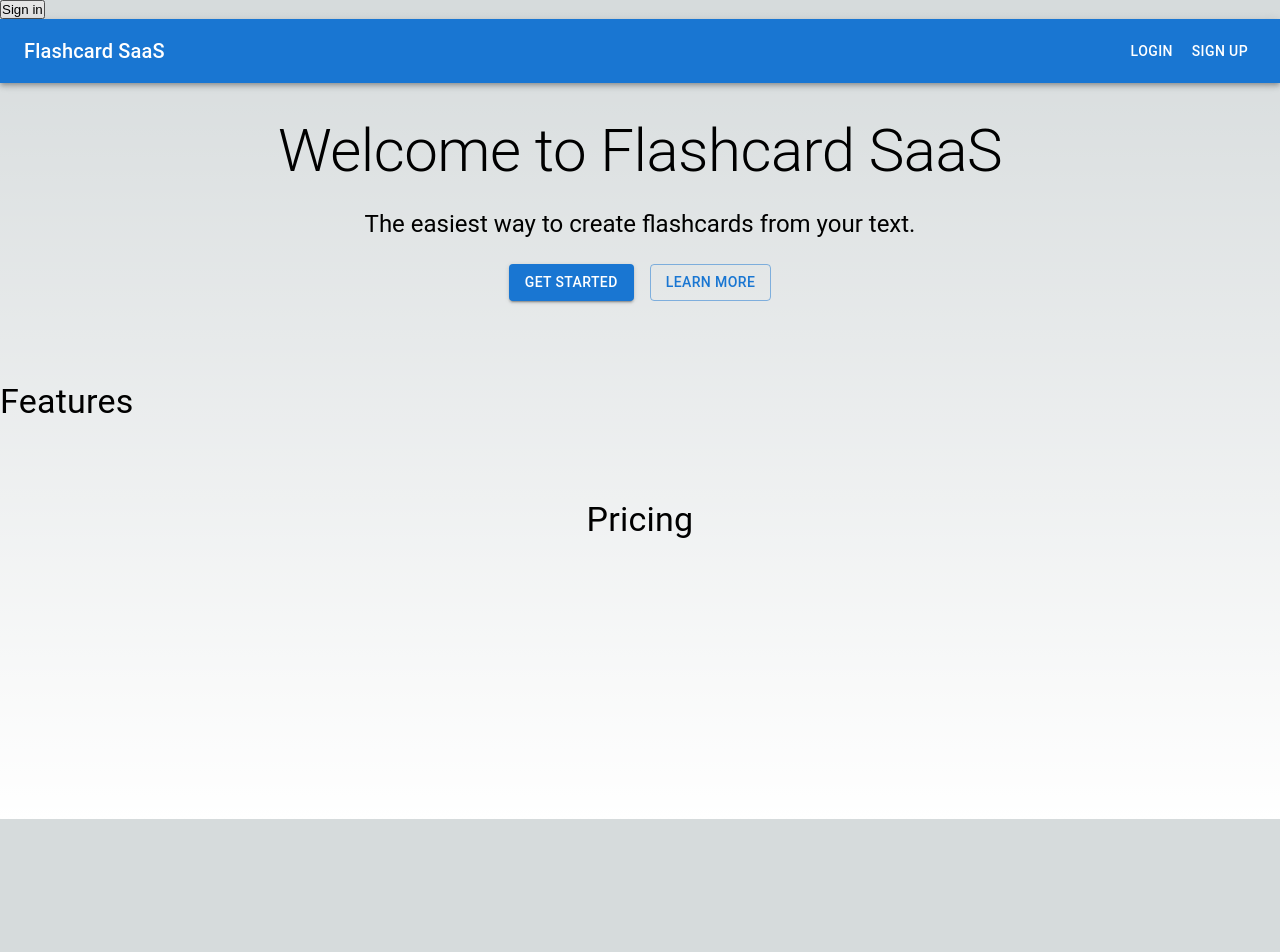
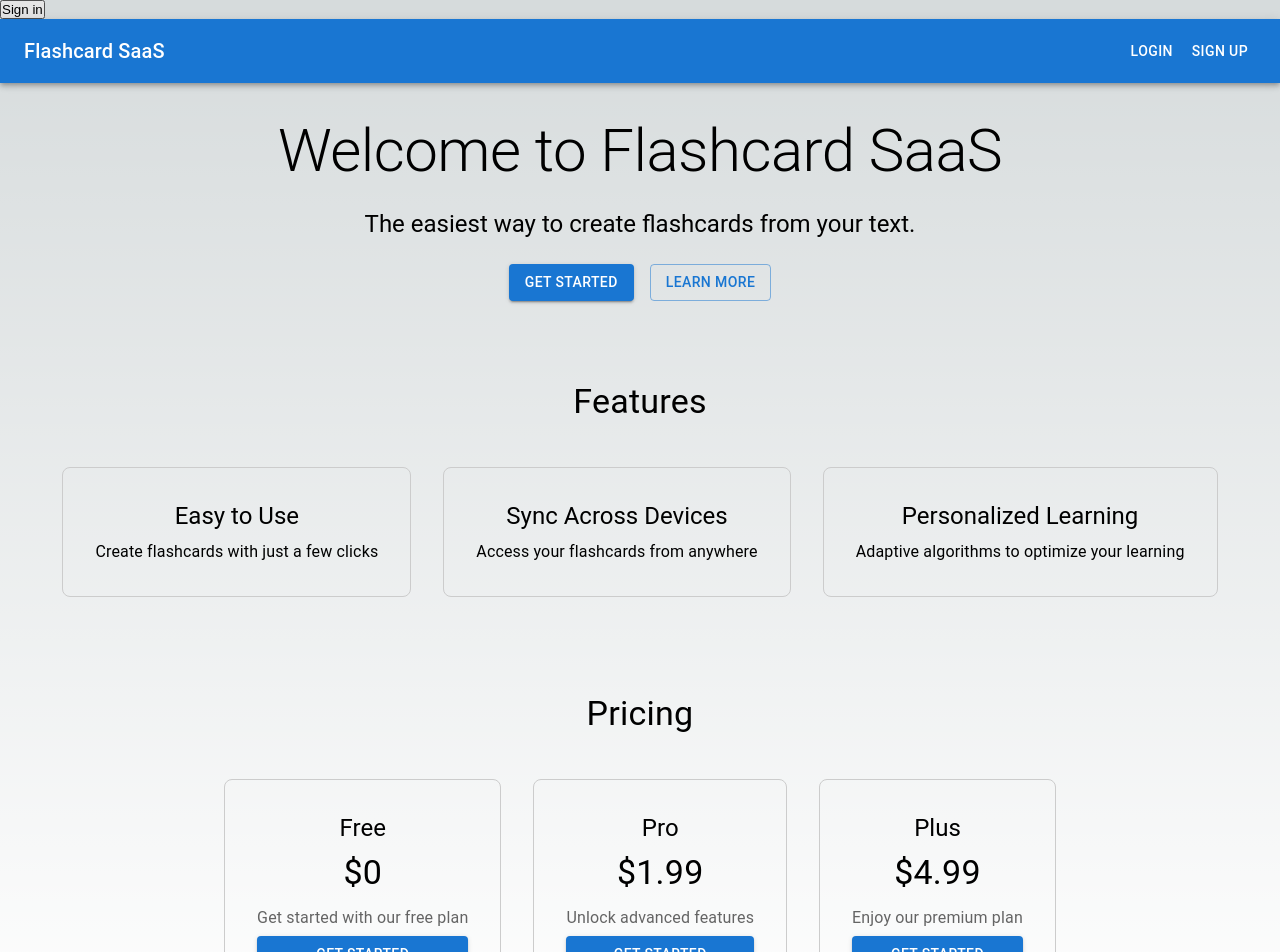
Before and after one commit to yashc73080/AI-Flashcards, a Next.js app in the folder flashcard-saas/: page / in a window 1280 px wide. Shown: the top 952 px of the page. Before the commit the page ends 819 px from the top, so only its background shows below. Built offline with nearby package versions, Linux system fonts and the light colour scheme; no server answers.

Commit message:
Added features and pricing info

```diff
--- /dev/null
+++ b/flashcard-saas/app/landingpage/featureitem.js
@@ -0,0 +1,27 @@
+import { Box, Typography } from '@mui/material';
+
+const FeatureItem = ({ icon, title, description }) => {
+  return (
+    <Box
+      sx={{
+        p: 4,
+        borderRadius: 2,
+        border: '1px solid #ccc',
+        transition: 'all 0.3s',
+        '&:hover': {
+          backgroundColor: '#4d5ec1',
+        },
+      }}
+    >
+      {icon}
+      <Typography variant="h5" gutterBottom>
+        {title}
+      </Typography>
+      <Typography variant="body1">
+        {description}
+      </Typography>
+    </Box>
+  );
+};
+
+export default FeatureItem;
--- a/flashcard-saas/app/landingpage/page.js
+++ b/flashcard-saas/app/landingpage/page.js
@@ -3,6 +3,8 @@
 import { AppBar, Toolbar, Typography, Button, Box, Grid } from '@mui/material';
 import { SignedIn, SignedOut, UserButton } from '@clerk/clerk-react';
 import { loadStripe } from '@stripe/stripe-js';
+import PricingPlan from './pricingplan';
+import FeatureItem from './featureitem';
 
 const LandingPage = () => {
 
@@ -30,13 +32,19 @@ const LandingPage = () => {
                     <Typography variant="h6" style={{flexGrow: 1}}>
                         Flashcard SaaS
                     </Typography>
-                    <SignedOut>
-                        <Button color="inherit" href="/sign-in">Login</Button>
-                        <Button color="inherit" href="/sign-up">Sign Up</Button>
-                    </SignedOut>
-                    <SignedIn>
-                        <UserButton />
-                    </SignedIn>
+                    <Box>
+                        <SignedOut>
+                            <Button color="inherit" href="/sign-in">
+                                Login
+                            </Button>
+                            <Button color="inherit" href="/sign-up">
+                                Sign Up
+                            </Button>
+                        </SignedOut>
+                        <SignedIn>
+                            <UserButton />
+                        </SignedIn>
+                    </Box>
                 </Toolbar>
             </AppBar>
 
@@ -55,17 +63,69 @@ const LandingPage = () => {
                 </Button>
             </Box>
 
-            <Box sx={{my: 6}}>
-                <Typography variant="h4" component="h2" gutterBottom>Features</Typography>
-                <Grid container spacing={4}>
+            <Box sx={{ my: 6, textAlign: 'center' }}>
+                <Typography variant="h4" component="h2" gutterBottom>
+                    Features
+                </Typography>
+                <Grid container spacing={4} justifyContent="center" sx={{ mt: 1 }}>
                     {/* Feature items */}
+                    <Grid item>
+                    <FeatureItem
+                        icon={<i className="fas fa-magic"></i>}
+                        title="Easy to Use"
+                        description="Create flashcards with just a few clicks"
+                    />
+                    </Grid>
+                    <Grid item>
+                        <FeatureItem
+                            icon={<i className="fas fa-sync"></i>}
+                            title="Sync Across Devices"
+                            description="Access your flashcards from anywhere"
+                        />
+                    </Grid>
+                    <Grid item>
+                        <FeatureItem
+                            icon={<i className="fas fa-chart-line"></i>}
+                            title="Personalized Learning"
+                            description="Adaptive algorithms to optimize your learning"
+                        />
+                    </Grid>
                 </Grid>
             </Box>
 
-            <Box sx={{my: 6, textAlign: 'center'}}>
-                <Typography variant="h4" component="h2" gutterBottom>Pricing</Typography>
-                <Grid container spacing={4} justifyContent="center">
+            <Box sx={{ my: 6, textAlign: 'center' }}>
+                <Typography variant="h4" component="h2" gutterBottom>
+                    Pricing
+                </Typography>
+                <Grid container spacing={4} justifyContent="center" sx={{ mt: 1 }}>
                     {/* Pricing plans */}
+                    <Grid item>
+                        <PricingPlan
+                            plan={{
+                            name: 'Free',
+                            price: 0,
+                            description: 'Get started with our free plan',
+                            }}
+                        />
+                    </Grid>
+                    <Grid item>
+                        <PricingPlan
+                            plan={{
+                            name: 'Pro',
+                            price: 1.99,
+                            description: 'Unlock advanced features',
+                            }}
+                        />
+                    </Grid>
+                        <Grid item>
+                        <PricingPlan
+                            plan={{
+                            name: 'Plus',
+                            price: 4.99,
+                            description: 'Enjoy our premium plan',
+                            }}
+                        />
+                    </Grid>
                 </Grid>
             </Box>
 
--- /dev/null
+++ b/flashcard-saas/app/landingpage/pricingplan.js
@@ -0,0 +1,35 @@
+import { Box, Typography, Button } from '@mui/material';
+
+const PricingPlan = ({ plan }) => {
+  return (
+    <Box
+      sx={{
+        p: 4,
+        borderRadius: 2,
+        border: '1px solid #ccc',
+        transition: 'all 0.3s',
+        '&:hover': {
+          backgroundColor: '#4d5ec1',
+          '& .plan-name, & .plan-price': {
+            color: '#000',
+          },
+        },
+      }}
+    >
+      <Typography variant="h5" gutterBottom>
+        {plan.name}
+      </Typography>
+      <Typography variant="h4" gutterBottom>
+        ${plan.price}
+      </Typography>
+      <Typography variant="body1" color="text.secondary" gutterBottom>
+        {plan.description}
+      </Typography>
+      <Button variant="contained" color="primary" fullWidth>
+        Get Started
+      </Button>
+    </Box>
+  );
+};
+
+export default PricingPlan;
--- a/flashcard-saas/app/layout.js
+++ b/flashcard-saas/app/layout.js
@@ -5,8 +5,8 @@ import { ClerkProvider, SignInButton, SignedIn, SignedOut, UserButton } from '@c
 const inter = Inter({ subsets: ["latin"] });
 
 export const metadata = {
-  title: "Create Next App",
-  description: "Generated by create next app",
+  title: "AI Flashcards",
+  description: "App to create flashcards from your text",
 };
 
 export default function RootLayout({ children }) {
--- a/flashcard-saas/app/sign-in/page.js
+++ b/flashcard-saas/app/sign-in/page.js
@@ -29,7 +29,7 @@ const SignInPage = () => {
         <Typography variant="h4" component="h1" gutterBottom>
           Sign In
         </Typography>
-        <SignIn />
+        <SignIn routing="hash" />
       </Box>
     </Box>
   )
```
